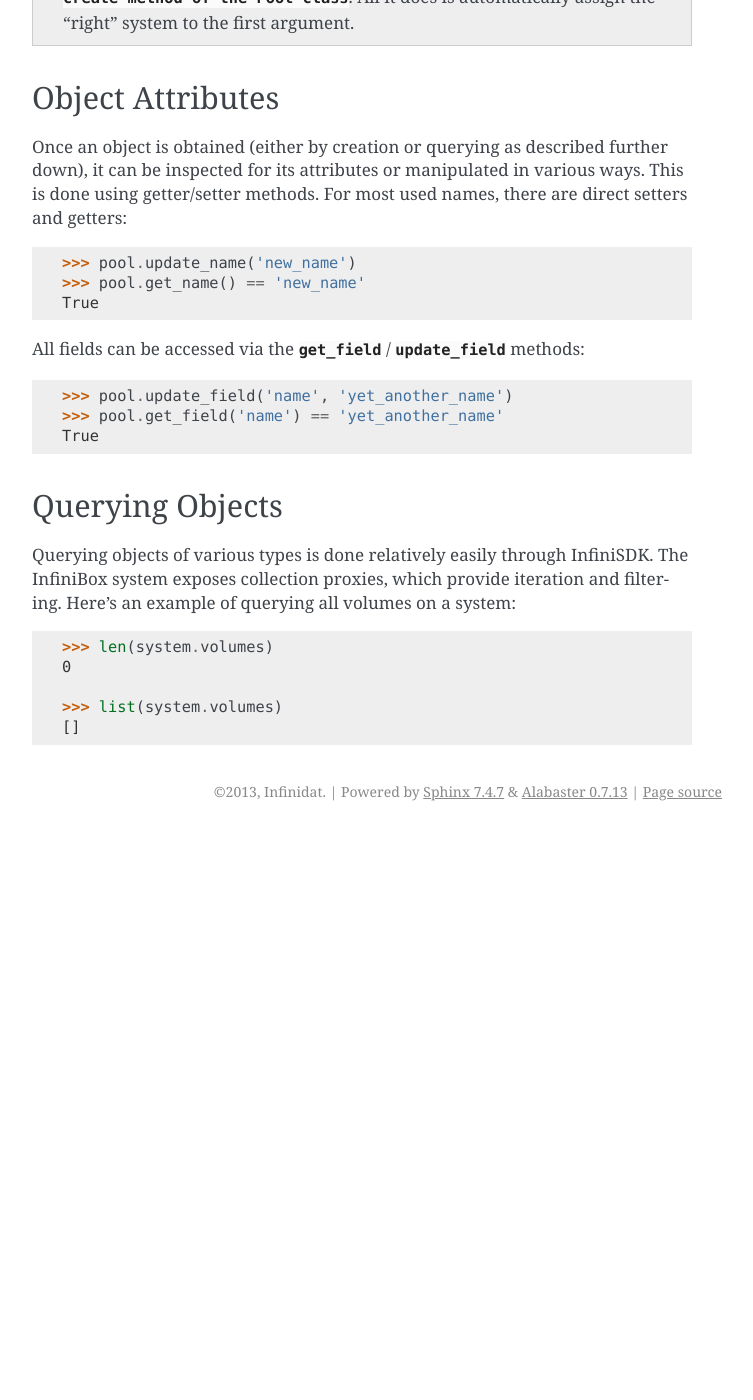
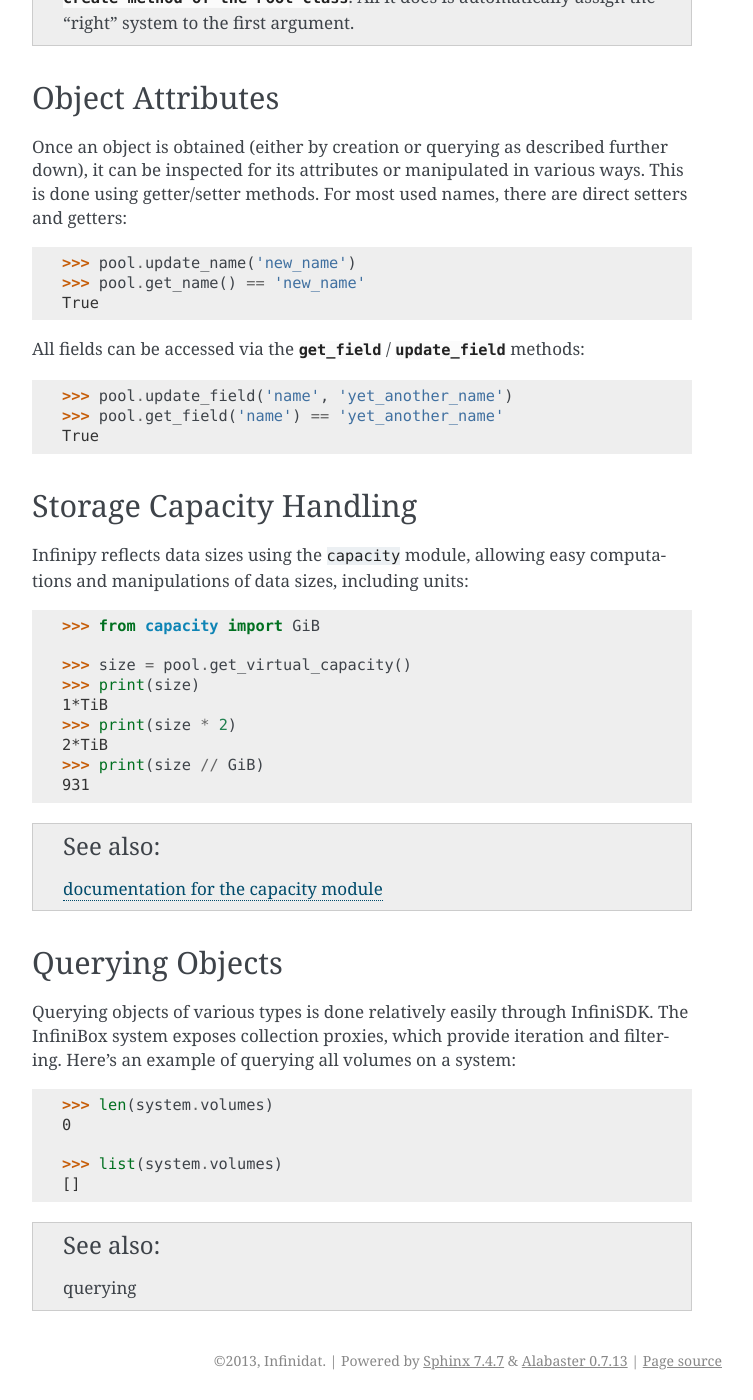
Before and after one commit to Infinidat/infinisdk, a Sphinx documentation site: the page built from doc/getting_started.rst, in a window 1280 px wide and 1400 px high, scrolled down 1596 px. Shown: the whole window, without its empty margins (388-1141 px from the left). Built offline with Sphinx 7.4.7, drawn with Linux system fonts in a browser that asks for light colours; before the commit the page ends 2427 px from its top, so only the background shows below that; some of the changed text lies outside the part shown.

Commit message:
Documentation

```diff
--- a/doc/getting_started.rst
+++ b/doc/getting_started.rst
@@ -60,6 +60,7 @@ Once an object is obtained (either by creation or querying as described further
 		>>> pool.get_name() == 'new_name'
 		True
 
+
 All fields can be accessed via the :meth:`get_field <infinisdk.core.system_object.SystemObject.get_field>` / :meth:`update_field <infinisdk.core.system_object.SystemObject.update_field>` methods:
 
 .. code-block:: python
@@ -67,6 +68,29 @@ All fields can be accessed via the :meth:`get_field <infinisdk.core.system_objec
 		>>> pool.update_field('name', 'yet_another_name')
 		>>> pool.get_field('name') == 'yet_another_name'
 		True
+
+.. _capacities:
+
+Storage Capacity Handling
+-------------------------
+
+Infinipy reflects data sizes using the ``capacity`` module, allowing easy computations and manipulations of data sizes, including units:
+
+.. code-block:: python
+
+		>>> from capacity import GiB
+
+		>>> size = pool.get_virtual_capacity()
+		>>> print(size)
+		1*TiB
+		>>> print(size * 2)
+		2*TiB
+		>>> print(size // GiB)
+		931
+
+.. seealso:: `documentation for the capacity module <https://github.com/vmalloc/capacity/>`_
+
+
 
 Querying Objects
 ----------------
@@ -80,3 +104,5 @@ Querying objects of various types is done relatively easily through InfiniSDK. T
 
 		>>> list(system.volumes)
 		[]
+
+.. seealso:: querying
--- a/doc/index.rst
+++ b/doc/index.rst
@@ -17,6 +17,7 @@ Contents:
    :maxdepth: 2
 
    getting_started
+   querying
    examples
    api
 
```
Also changed, not shown: doc/querying.rst (added, +92 -0 lines), 2 other files.
